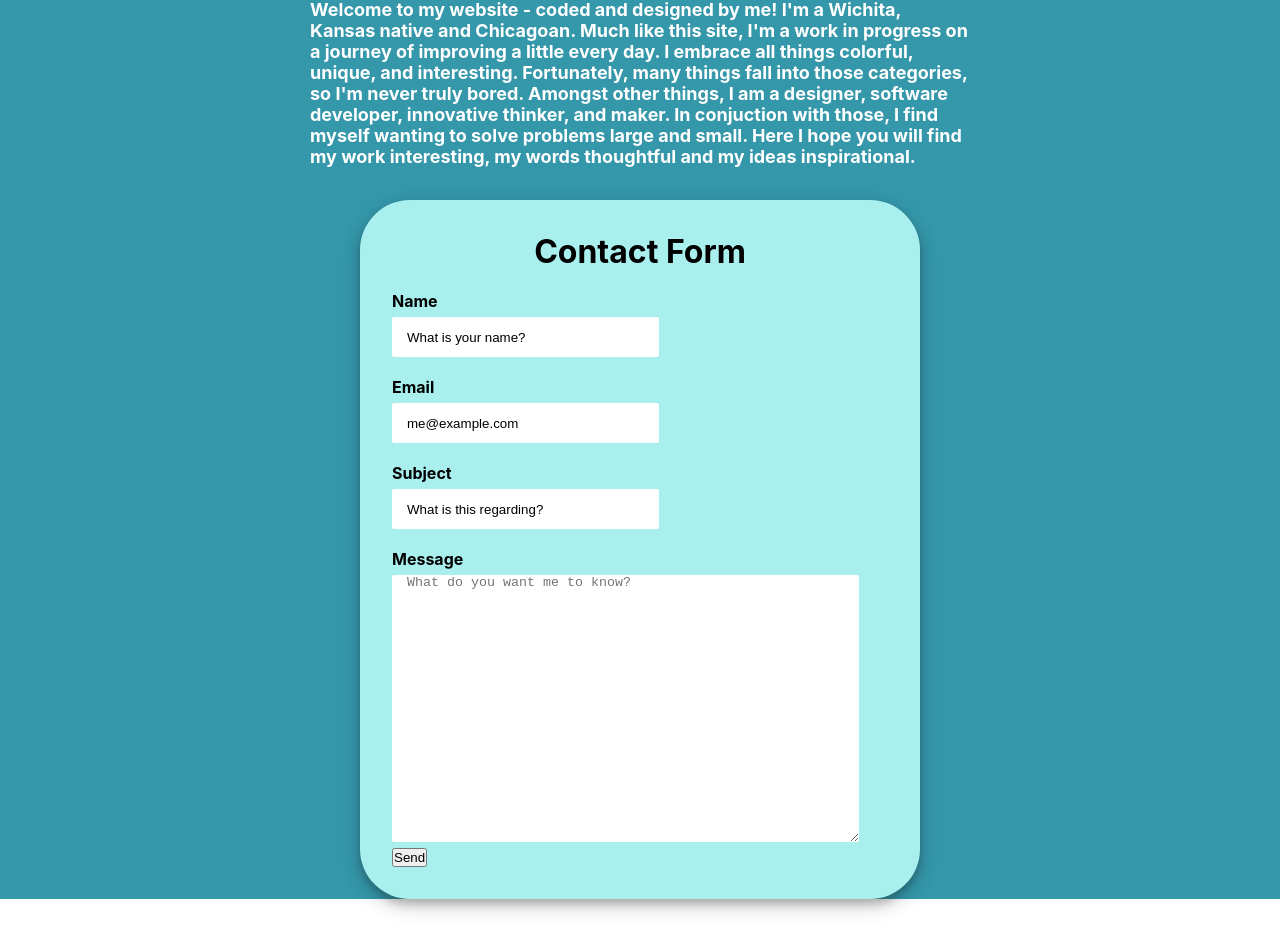
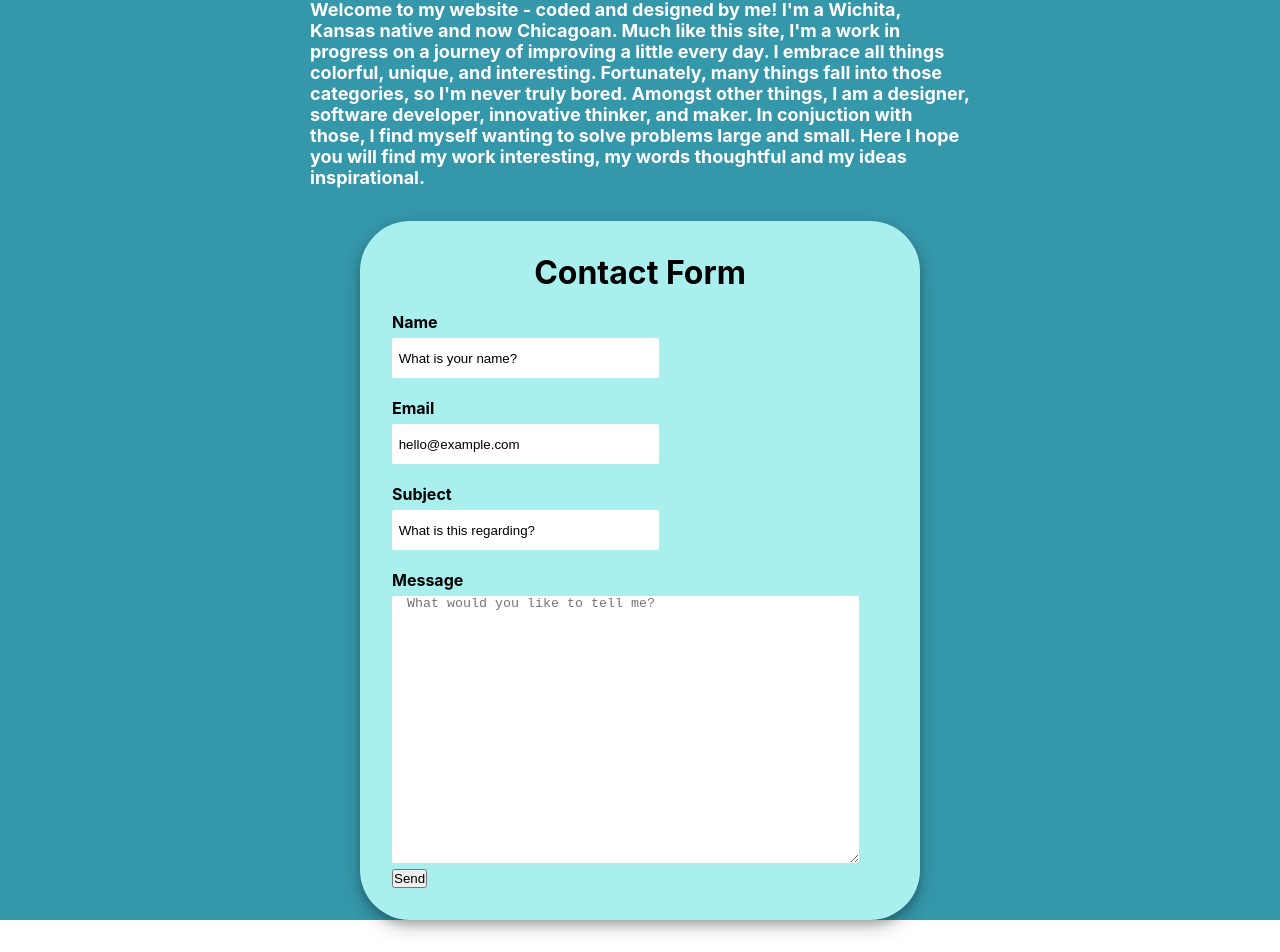
Before and after one commit to ShenMoe84/PortfolioWebsite, a React (Create React App) app: page / in a window 1280 px wide. Shown: the part 1437-2389 px from the top of the page. Built offline with nearby package versions, Linux system fonts and the light colour scheme.

Commit message:
more work on validation for the form as well as submission

```diff
--- a/src/components/form/Form.js
+++ b/src/components/form/Form.js
@@ -1,13 +1,15 @@
-import React from 'react';
+import React, { forwardRef } from 'react';
 import styles from './Form.module.css';
 
-const Form = ({
-  children, title, onSubmit, id
-}) => (
-  <form onSubmit={onSubmit} className={styles.form}>
-    <h1 className={styles.formTitle}>{title}</h1>
-    {children}
-  </form>
-);
+const Form = forwardRef((props, ref) => {
+  const { children, title, onSubmit } = props;
+
+  return (
+    <form onSubmit={onSubmit} className={styles.form} ref={ref}>
+      <h1 className={styles.formTitle}>{title}</h1>
+      {children}
+    </form>
+  )
+});
 
 export default Form;
--- a/src/components/input/Input.js
+++ b/src/components/input/Input.js
@@ -15,7 +15,7 @@ const Input = ({
       id={name}
       onChange={onChange}
     />
-    {error && <p data-testid="errorDiv" className={styles.errMsg}>{errMsg}</p>}
+    {error && <p className={styles.errMsg}>{errMsg}</p>}
   </div>
 );
 export default Input;
--- a/src/components/input/Input.module.css
+++ b/src/components/input/Input.module.css
@@ -4,7 +4,7 @@
   display: inline-block;
   height: 3em;
   outline: none;
-  padding-left: 15px;
+  padding-left: .5em;
   width: 20em;
 }
 
@@ -20,5 +20,5 @@
 
 .errMsg {
   color: red;
-  font-weight: bold;
+  font-size: 1em;
 }
--- a/src/components/pages/home/Home.js
+++ b/src/components/pages/home/Home.js
@@ -20,25 +20,27 @@ const Home = () => {
   const [name, setName] = useState({
     value: '',
     error: false,
-    errMsg: 'Please enter a name longer than 3 characters'
+    errMsg: 'Enter a name longer than 3 characters'
   });
   const [email, setEmail] = useState({
     value: '',
     error: false,
-    errMsg: 'Please enter a valid email address'
+    errMsg: 'Enter a valid email address'
   });
   const [subj, setSubj] = useState({
     value: '',
     error: false,
-    errMsg: 'Please enter a subject'
+    errMsg: 'Enter a subject'
   });
   const [msg, setMsg] = useState({
     value: '',
     error: false,
-    errMsg: 'Please enter a message up to 500 characters long'
+    errMsg: 'Enter a message up to 500 characters long'
   });
 
   const inputHandler = (e) => {
+    e.preventDefault();
+
     switch (e.target.name) {
       case 'Name':
         setName({ ...name, value: e.target.value, error: false });
@@ -56,6 +58,26 @@ const Home = () => {
         break;
     };
   };
+
+  const sendEmail = (e) => {
+    e.preventDefault();
+
+    emailjs.sendForm(
+      process.env.REACT_APP_EMAILJS_SERVICE_ID,
+      process.env.REACT_APP_EMAILJS_TEMPLATE_ID,
+      form.current,
+      process.env.REACT_APP_EMAILJS_PUBLIC_KEY).then(
+        () => {
+          console.log('Success:')
+          alert("Message sent successfully!");
+          form.current.reset();
+        },
+        (error) => {
+          console.log('Error:', error.text)
+          alert("Failed to send message, please try again.", error.text)
+        }
+      );
+  }
 
   const handleSubmit = (e) => {
     e.preventDefault();
@@ -80,15 +102,8 @@ const Home = () => {
     }
 
     if (!formError) {
-      emailjs.sendForm("service_08ah4tr", "template_76yispp", form.current, "vJwH1FIRe2rxBw7A4").then(
-        () => {
-          alert("Message sent successfully!");
-          form.current.reset();
-        },
-        (error) => {
-          alert("Failed to send message, please try again.", error.text)
-        }
-      );
+      console.log("made it!")
+      sendEmail();
     };
   };
 
@@ -100,14 +115,14 @@ const Home = () => {
       <div className={styles.aboutSectionContainer}>
         <h1 className={styles.aboutSection}>Hello, World!</h1>
         <img className={styles.profilePic} src={profilePic} alt="Sheena Monroe" />
-        <p className={styles.aboutParagraph}>Welcome to my website - coded and designed by me! I'm a Wichita, Kansas native and
+        <p className={styles.aboutParagraph}>Welcome to my website - coded and designed by me! I'm a Wichita, Kansas native and now
           Chicagoan. Much like this site, I'm a work in progress on a journey of improving a little every day.
           I embrace all things colorful, unique, and interesting. Fortunately, many things fall into those categories, so I'm never truly bored.
           Amongst other things, I am a designer, software developer, innovative thinker, and maker. In conjuction with those, I find myself wanting to solve problems large and small.
           Here I hope you will find my work interesting, my words thoughtful and my ideas inspirational.</p>
       </div>
       <div>
-        <Form title="Contact Form" id="contact-form" ref={form} noValidate onSubmit={handleSubmit}>
+        <Form title="Contact Form" ref={form} onSubmit={handleSubmit}>
           <Input
             onChange={inputHandler}
             type="text" name="Name"
@@ -120,7 +135,7 @@ const Home = () => {
             onChange={inputHandler}
             type="emaiL"
             name="Email"
-            value="me@example.com"
+            value="hello@example.com"
             error={email.error}
             errMsg={email.errMsg}
             required
@@ -128,7 +143,7 @@ const Home = () => {
           <Input
             onChange={inputHandler}
             type="text"
-            name="Subject" v
+            name="Subject"
             value="What is this regarding?"
             error={subj.error}
             errMsg={subj.errMsg}
@@ -140,13 +155,13 @@ const Home = () => {
             onChange={inputHandler}
             className={styles.textArea}
             name="Message"
-            placeholder="What do you want me to know?"
+            placeholder="What would you like to tell me?"
             maxLength={500}
             spellCheck={true}
-            error={msg.error}
-            errMsg={msg.errMsg}
+            onInvalid={(e) => e.preventDefault()}
+            required
           />
-          <input className={styles.submit} type="submit" value="Send"></input>
+          <input className={styles.submit} type="submit" value="Send" />
         </Form>
 
       </div>
--- a/src/utils/validation.js
+++ b/src/utils/validation.js
@@ -4,4 +4,4 @@ export const isValidEmail = (email) => /^\S+@\S+\.\S+$/.test(email);
 
 export const isValidSubj = (name) => name.length > 3;
 
-export const isValidMessage = (message) => message >= 1 && message !== '';
+export const isValidMessage = (message) => message >= 1 && message <= 500 && message !== '';
```
Also changed, not shown: 1 other file (tests, documents, lock files or other folders).
